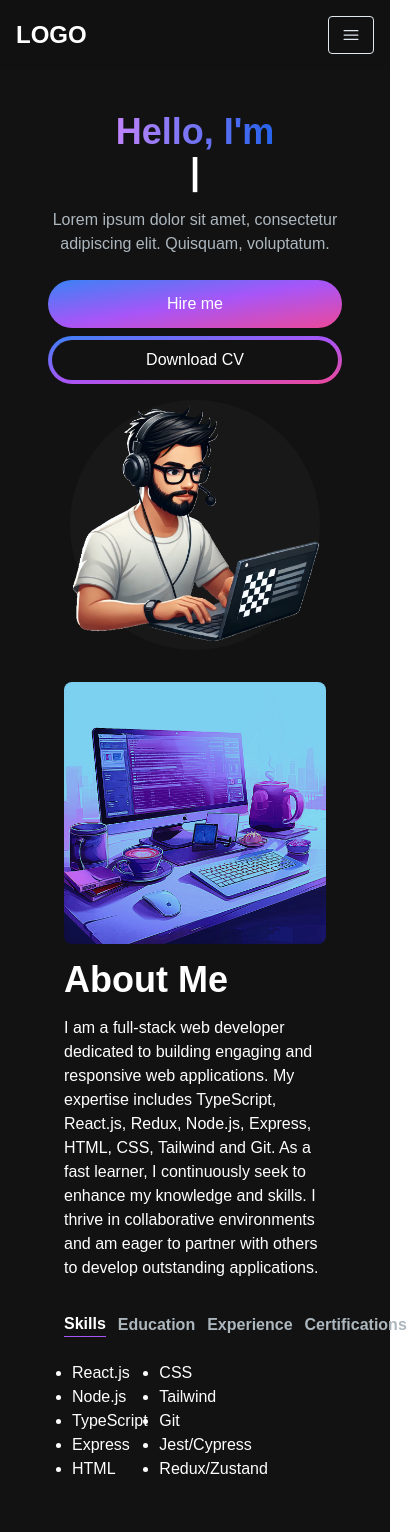
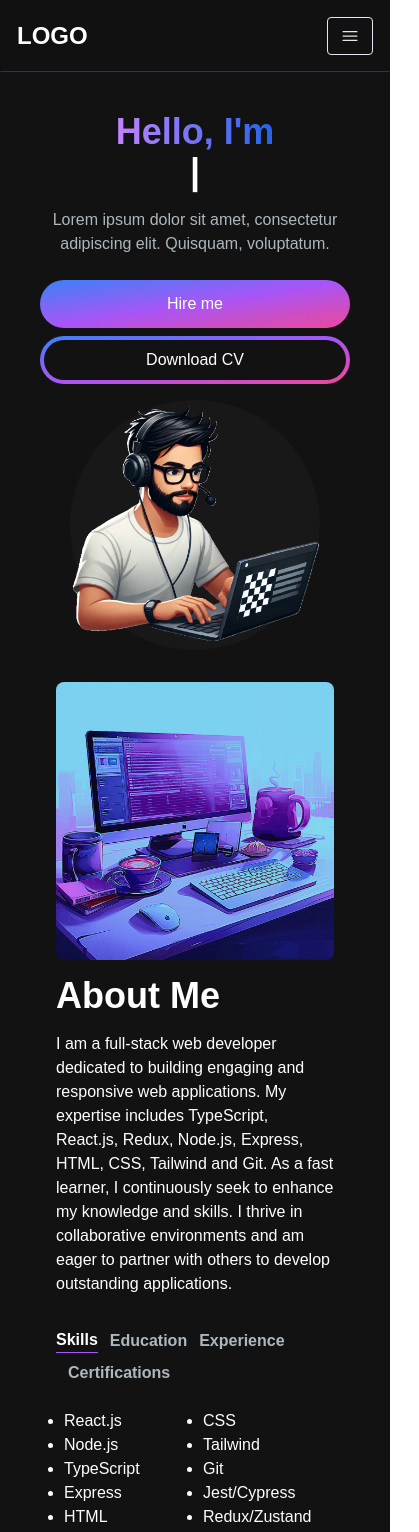
Before and after one commit to Leonnard19/portfolio-website, a Next.js app: page / in a window 390 px wide. Shown: the top 1532 px of the page, 419 px wide, since content can reach past the window. Built offline with nearby package versions, Linux system fonts and the light colour scheme.

Commit message:
layout improvements

```diff
--- a/src/app/Components/AboutSection.tsx
+++ b/src/app/Components/AboutSection.tsx
@@ -31,7 +31,7 @@ export const AboutSection = () => {
       title: 'Skills',
       id: 'skills',
       content: (
-        <div className="grid grid-cols-3">
+        <div className="grid grid-cols-2">
           <ul className="list-disc pl-2">
             {SKILLS.slice(0, 5).map((skill, index) => (
               <li key={index}>{skill}</li>
@@ -99,7 +99,7 @@ export const AboutSection = () => {
             knowledge and skills. I thrive in collaborative environments and am eager to
             partner with others to develop outstanding applications.
           </p>
-          <div className="flex flex-row justify-start mt-8">
+          <div className="flex flex-row max-[400px]:flex-wrap max-[400px]:gap-y-2 justify-start mt-8 space-x-3">
             <TabButton
               selectTab={() => handleTabChange('skills')}
               active={tab === 'skills'}
--- /dev/null
+++ b/src/app/Components/AchievementsSection.tsx
@@ -0,0 +1,48 @@
+'use client';
+import React from 'react';
+import dynamic from 'next/dynamic';
+
+const achievementsList = [
+  {
+    metric: 'Projects',
+    value: '8',
+    postfix: '+',
+  },
+  {
+    prefix: '~',
+    metric: 'Users',
+    value: '10,000',
+  },
+  {
+    metric: 'Awards',
+    value: '7',
+  },
+  {
+    metric: 'Years',
+    value: '5',
+  },
+];
+
+const AchievementsSection = () => {
+  return (
+    <div className="py-8 px-4 xl:gap-16 sm:py-16 xl:px-16">
+      <div className="sm:border-[#33353F] sm:border rounded-md py-8 px-16 flex flex-col sm:flex-row items-center justify-between">
+        {achievementsList.map((achievement, index) => {
+          return (
+            <div
+              key={index}
+              className="flex flex-col items-center justify-center mx-4 my-4 sm:my-0"
+            >
+              <h2 className="text-white text-4xl font-bold flex flex-row">
+                {achievement.value}
+              </h2>
+              <p className="text-[#ADB7BE] text-base">{achievement.metric}</p>
+            </div>
+          );
+        })}
+      </div>
+    </div>
+  );
+};
+
+export default AchievementsSection;
--- a/src/app/Components/EmailSection.tsx
+++ b/src/app/Components/EmailSection.tsx
@@ -8,7 +8,7 @@ export const EmailSection = () => {
   return (
     <section id="contact" className="grid md:grid-cols-2 my-12 md:my-12 py-24 gap-4 relative">
       {/* purple globe */}
-      <div className="bg-[radial-gradient(ellipse_at_center,_var(--tw-gradient-stops))] from-purple-900 to-transparent rounded-full h-80 w-80 z-0 blur-lg absolute top-3/4 -left-4 transform -translate-x-1/2 -translate-1/2" />
+      <div className="bg-[radial-gradient(ellipse_at_center,_var(--tw-gradient-stops))] from-purple-900 to-transparent rounded-full h-80 w-80 z-0 blur-lg absolute top-[66%] -left-4 transform -translate-x-1/2 -translate-1/2" />
       <div className="mb-4 z-10">
         <h5 className="text-xl font-bold text-white my-2">Let's Connect</h5>
         <p className="text-[#ADB7BE] mb-4 max-w-md">
--- a/src/app/Components/Footer.tsx
+++ b/src/app/Components/Footer.tsx
@@ -3,7 +3,7 @@ import React from 'react';
 export const Footer = () => {
   return (
     <footer className="footer z-10 border border-t-[#33353F] border-x-transparent border-b-transparent text-white">
-      <div className="container p-12 flex justify-between">
+      <div className="container p-8 flex justify-between">
         <span>LOGO</span>
         <p className="text-slate-600">All rights reserved.</p>
       </div>
--- a/src/app/Components/NavBar.tsx
+++ b/src/app/Components/NavBar.tsx
@@ -15,7 +15,7 @@ export const NavBar = () => {
   const [navBarOpen, setNavBarOpen] = useState(false);
 
   return (
-    <nav className="fixed top-0 left-0 right-0 z-10 bg-[#121212] bg-opacity-90">
+    <nav className="fixed mx-auto border border-x-transparent border-t-transparent border-b-[#33353F] top-0 left-0 right-0 z-10 bg-[#121212] bg-opacity-90">
       <div className="flex flex-wrap items-center justify-between mx-auto p-4">
         <Link href="/" className="text-2xl md:text-5xl text-white font-semibold">
           LOGO
--- a/src/app/Components/TabButton.tsx
+++ b/src/app/Components/TabButton.tsx
@@ -11,7 +11,7 @@ export const TabButton = ({ active, selectTab, children }: Props) => {
 
   return (
     <button onClick={selectTab}>
-      <p className={`mr-3 font-semibold hover:text-white ${buttonClasses}`}>{children}</p>
+      <p className={`font-semibold hover:text-white ${buttonClasses}`}>{children}</p>
     </button>
   );
 };
--- a/src/app/page.tsx
+++ b/src/app/page.tsx
@@ -1,4 +1,5 @@
 import { AboutSection } from './Components/AboutSection';
+import AchievementsSection from './Components/AchievementsSection';
 import { EmailSection } from './Components/EmailSection';
 import { Footer } from './Components/Footer';
 import { HeroSection } from './Components/HeroSection';
@@ -9,8 +10,9 @@ export default function Home() {
   return (
     <main className="flex min-h-screen flex-col bg-[#121212]">
       <NavBar />
-      <div className="container mt-24 mx-auto py-4 px-12">
+      <div className="container mt-24 mx-auto px-10 pt-4">
         <HeroSection />
+        {/* <AchievementsSection /> */}
         <AboutSection />
         <ProjectsSection />
         <EmailSection />
```
